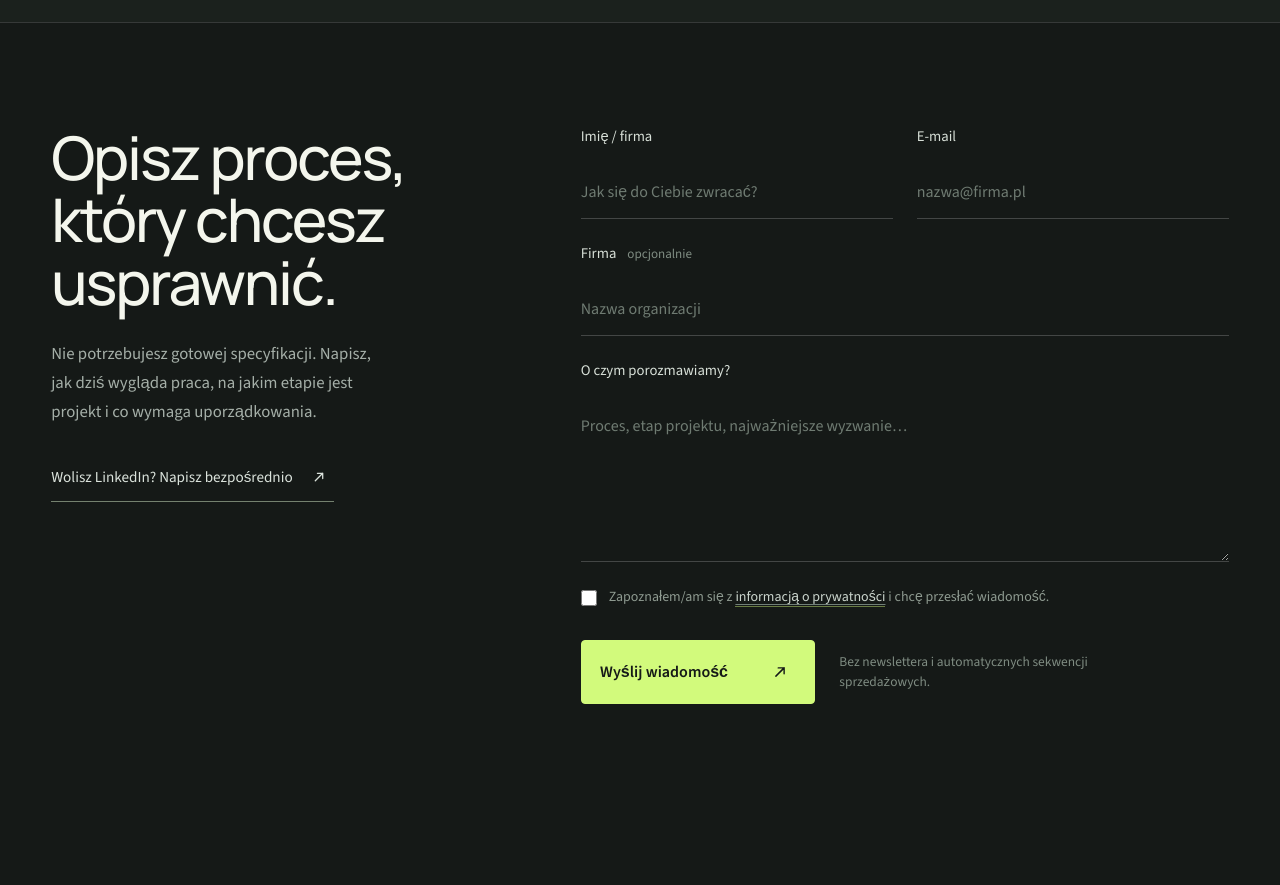
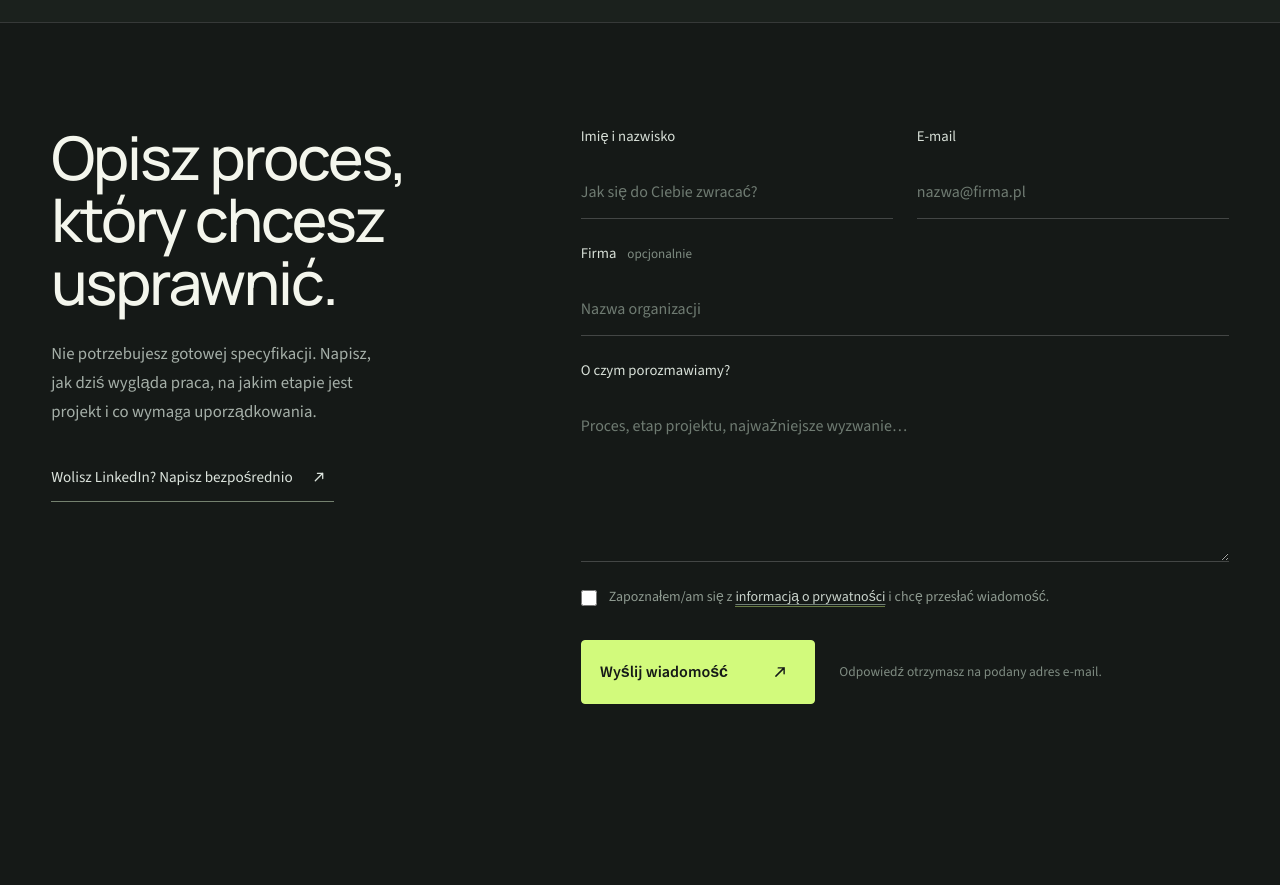
Before and after one commit to radoslawbegej-code/analizeit, a Next.js app in the folder analizeit/: page /o-mnie in a window 1280 px wide. Shown: the part 2420-3305 px from the top of the page. Built offline with nearby package versions, Linux system fonts and the light colour scheme; no server answers.

Commit message:
Polish contact form semantics

```diff
--- a/analizeit/src/components/contact-form.tsx
+++ b/analizeit/src/components/contact-form.tsx
@@ -27,7 +27,7 @@ export function ContactForm() {
     const website = String(form.get("website") || "").trim();
 
     if (website) return;
-    if (name.length < 2) nextErrors.name = "Wpisz imię lub nazwę firmy.";
+    if (name.length < 2) nextErrors.name = "Wpisz imię i nazwisko.";
     if (!emailPattern.test(email)) nextErrors.email = "Wpisz poprawny adres e-mail.";
     if (message.length < 20) nextErrors.message = "Opisz temat w co najmniej 20 znakach.";
     if (!consent) nextErrors.consent = "Zaznacz zgodę, aby wysłać wiadomość.";
@@ -70,10 +70,10 @@ export function ContactForm() {
   }
 
   return (
-    <form className="contact-form" noValidate onSubmit={handleSubmit}>
+    <form aria-busy={submitState === "sending"} className="contact-form" noValidate onSubmit={handleSubmit}>
       <div className="form-row">
         <label className="field">
-          <span>Imię / firma</span>
+          <span>Imię i nazwisko</span>
           <input
             aria-describedby={errors.name ? "name-error" : undefined}
             aria-invalid={Boolean(errors.name)}
@@ -151,7 +151,7 @@ export function ContactForm() {
           <ArrowUpRight size={20} />
         </button>
         <span className="form-submit__note">
-          Bez newslettera i automatycznych sekwencji sprzedażowych.
+          Odpowiedź otrzymasz na podany adres e-mail.
         </span>
       </div>
 
```
